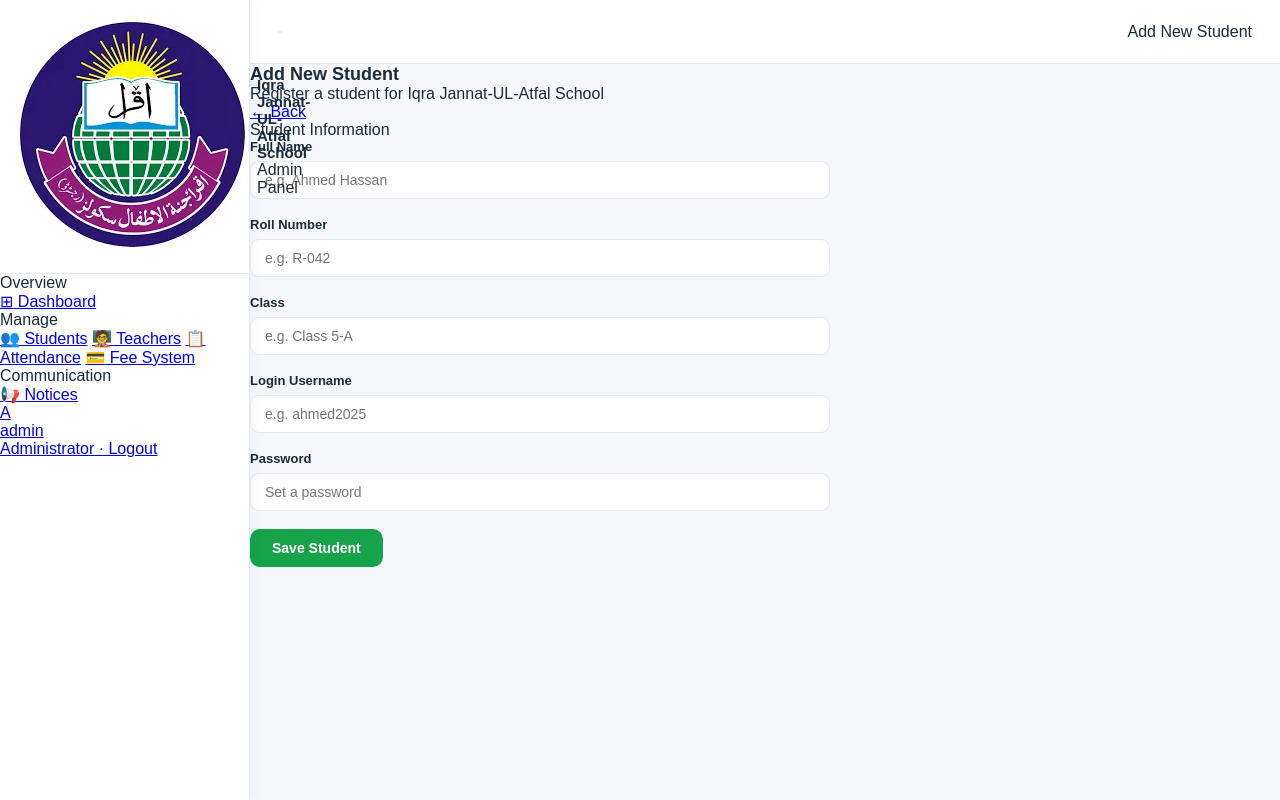
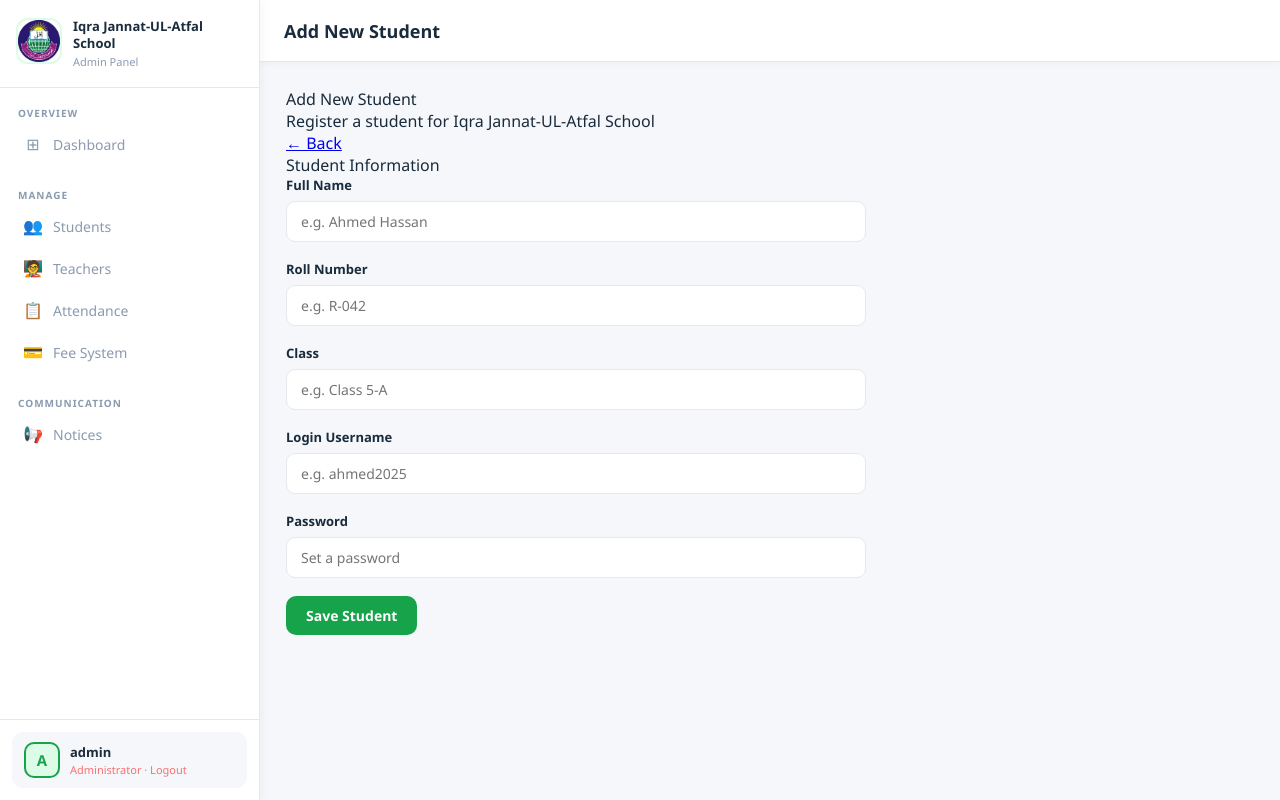
Before and after one commit to Raja468/iqra-school-system, a Flask app: page /admin/add_student in a window 1280 px wide. Run offline with Flask 3, Linux system fonts and the light colour scheme; a user stored in the database is signed in; some libraries are stand-ins or nearby versions.

Commit message:
White green theme CSS fixed

```diff
--- a/static/css/style.css
+++ b/static/css/style.css
@@ -2,134 +2,139 @@
 *, *::before, *::after { box-sizing: border-box; margin: 0; padding: 0; }
 
 :root {
-    --bg:       #f5f7fa;
-    --sidebar:  #ffffff;
-    --accent:   #16a34a;
-    --accent-2: #15803d;
+    --bg:           #f5f7fa;
+    --accent:       #16a34a;
+    --accent-2:     #15803d;
     --accent-light: #dcfce7;
-    --text:     #1a2b3c;
-    --muted:    #8a9bb0;
-    --border:   #e4e9f0;
-    --white:    #ffffff;
-    --radius:   14px;
-    --shadow:   0 2px 16px rgba(0,0,0,0.06);
+    --text:         #1a2b3c;
+    --muted:        #8a9bb0;
+    --border:       #e4e9f0;
+    --white:        #ffffff;
+    --radius:       14px;
+    --shadow:       0 2px 16px rgba(0,0,0,0.06);
+    --sidebar-w:    260px;
 }
 
 body {
-    font-family: 'Plus Jakarta Sans', sans-serif;
+    font-family: 'Plus Jakarta Sans', 'Segoe UI', sans-serif;
     background: var(--bg);
     color: var(--text);
     min-height: 100vh;
+    display: flex;
 }
-
-/* ===== LAYOUT ===== */
-.shell { display: flex; min-height: 100vh; }
 
 /* ===== SIDEBAR ===== */
 .sidebar {
-    width: 250px;
+    width: var(--sidebar-w);
     min-height: 100vh;
-    background: var(--sidebar);
+    background: var(--white);
     border-right: 1px solid var(--border);
     display: flex;
     flex-direction: column;
     position: fixed;
     top: 0; left: 0;
-    z-index: 100;
+    z-index: 200;
     box-shadow: 2px 0 12px rgba(0,0,0,0.04);
+    transition: transform 0.28s ease;
 }
 
+/* Brand */
 .sidebar-brand {
     display: flex;
     align-items: center;
-    gap: 12px;
-    padding: 22px 20px;
+    gap: 11px;
+    padding: 18px 16px;
     border-bottom: 1px solid var(--border);
 }
 
-.brand-icon {
-    width: 42px; height: 42px;
-    background: var(--accent);
+.brand-logo img {
+    width: 46px;
+    height: 46px;
     border-radius: 12px;
-    display: flex; align-items: center; justify-content: center;
-    font-size: 18px; color: white;
+    object-fit: cover;
+    border: 2px solid var(--accent-light);
     flex-shrink: 0;
 }
 
 .brand-name {
-    display: block;
-    font-size: 15px; font-weight: 700;
+    font-size: 13px;
+    font-weight: 700;
     color: var(--text);
+    line-height: 1.3;
 }
 
-.brand-sub {
-    display: block;
-    font-size: 11px; color: var(--muted);
-    margin-top: 1px;
+.brand-tagline {
+    font-size: 11px;
+    color: var(--muted);
+    margin-top: 2px;
 }
 
-.sidebar-nav {
-    flex: 1;
-    padding: 14px 12px;
-    display: flex;
-    flex-direction: column;
-    gap: 2px;
-    overflow-y: auto;
+/* Nav sections */
+.sidebar-section {
+    padding: 8px 10px 4px;
 }
 
-.nav-label {
+.sidebar-label {
     font-size: 10px;
     font-weight: 700;
     letter-spacing: 1px;
     text-transform: uppercase;
     color: var(--muted);
-    padding: 14px 8px 6px;
+    padding: 10px 8px 4px;
     display: block;
 }
 
-.nav-link {
+.nav-item {
     display: flex;
     align-items: center;
-    gap: 10px;
-    padding: 10px 12px;
+    gap: 9px;
+    padding: 9px 12px;
     border-radius: 10px;
     color: var(--muted);
     text-decoration: none;
     font-size: 14px;
     font-weight: 500;
     transition: all 0.18s ease;
+    margin-bottom: 2px;
 }
 
-.nav-link i { width: 18px; text-align: center; font-size: 14px; }
+.nav-icon { font-size: 16px; width: 22px; text-align: center; }
 
-.nav-link:hover {
+.nav-item:hover {
     background: var(--accent-light);
     color: var(--accent-2);
 }
 
-.nav-link.active {
+.nav-item.active {
     background: var(--accent-light);
     color: var(--accent);
     font-weight: 700;
     border-left: 3px solid var(--accent);
 }
 
-.sidebar-footer {
-    padding: 16px;
+/* Sidebar bottom user card */
+.sidebar-bottom {
+    margin-top: auto;
+    padding: 12px;
     border-top: 1px solid var(--border);
+}
+
+.user-card {
     display: flex;
     align-items: center;
     gap: 10px;
+    padding: 10px 12px;
+    border-radius: 11px;
+    background: var(--bg);
+    text-decoration: none;
+    transition: all 0.18s;
 }
 
-.admin-info {
-    display: flex;
-    align-items: center;
-    gap: 10px;
-    flex: 1;
+.user-card:hover {
+    background: #fee2e2;
 }
 
-.admin-avatar {
+.user-avatar {
     width: 36px; height: 36px;
     background: var(--accent-light);
     border: 2px solid var(--accent);
@@ -139,78 +144,88 @@
     flex-shrink: 0;
 }
 
-.admin-name { font-size: 13px; font-weight: 700; color: var(--text); }
-.admin-role { font-size: 11px; color: var(--muted); margin-top: 1px; }
+.user-name { font-size: 13px; font-weight: 700; color: var(--text); }
+.user-role { font-size: 11px; color: #f87171; margin-top: 1px; font-weight: 500; }
 
-.logout-btn {
-    width: 34px; height: 34px;
-    background: #fef2f2;
-    border-radius: 9px;
-    display: flex; align-items: center; justify-content: center;
-    color: #f87171;
-    text-decoration: none;
-    transition: all 0.18s;
-    flex-shrink: 0;
+/* Mobile overlay */
+.sidebar-overlay {
+    display: none;
+    position: fixed;
+    inset: 0;
+    background: rgba(0,0,0,0.35);
+    z-index: 150;
 }
-.logout-btn:hover { background: #ef4444; color: white; }
+.sidebar-overlay.active { display: block; }
 
 /* ===== MAIN ===== */
 .main {
-    margin-left: 250px;
+    margin-left: var(--sidebar-w);
     flex: 1;
     display: flex;
     flex-direction: column;
     min-height: 100vh;
+    width: calc(100% - var(--sidebar-w));
 }
 
 /* ===== TOPBAR ===== */
 .topbar {
     background: var(--white);
     border-bottom: 1px solid var(--border);
-    padding: 0 28px;
-    height: 64px;
+    padding: 0 24px;
+    height: 62px;
     display: flex;
     align-items: center;
-    justify-content: space-between;
-    position: sticky; top: 0; z-index: 50;
+    gap: 16px;
+    position: sticky; top: 0; z-index: 100;
+    box-shadow: 0 1px 8px rgba(0,0,0,0.04);
 }
 
-.page-title { font-size: 18px; font-weight: 700; color: var(--text); }
+.topbar-title {
+    font-size: 18px;
+    font-weight: 700;
+    color: var(--text);
+    flex: 1;
+}
 
-.date-badge {
-    display: flex;
-    align-items: center;
-    gap: 8px;
-    background: var(--accent-light);
-    border-radius: 8px;
-    padding: 7px 14px;
-    font-size: 13px;
-    color: var(--accent-2);
-    font-weight: 600;
+.hamburger {
+    display: none;
+    flex-direction: column;
+    gap: 5px;
+    background: none;
+    border: none;
+    cursor: pointer;
+    padding: 4px;
 }
-.date-badge i { color: var(--accent); }
+.hamburger span {
+    display: block;
+    width: 22px; height: 2px;
+    background: var(--text);
+    border-radius: 2px;
+}
 
-.page-content { padding: 28px; }
+/* ===== CONTENT ===== */
+.content { padding: 26px; flex: 1; }
 
-/* ===== STATS CARDS ===== */
+/* ===== STATS GRID ===== */
 .stats-grid {
     display: grid;
     grid-template-columns: repeat(4, 1fr);
     gap: 18px;
-    margin-bottom: 28px;
+    margin-bottom: 26px;
 }
 
 .stat-card {
     background: var(--white);
     border-radius: var(--radius);
-    padding: 22px 20px;
+    padding: 20px 18px;
     display: flex;
     align-items: center;
-    gap: 16px;
+    gap: 15px;
     box-shadow: var(--shadow);
     border: 1px solid var(--border);
     border-top: 4px solid transparent;
     transition: transform 0.2s, box-shadow 0.2s;
+    text-decoration: none;
 }
 
 .stat-card:hover {
@@ -218,23 +233,22 @@
     box-shadow: 0 8px 24px rgba(0,0,0,0.09);
 }
 
-.stat-card.green  { border-top-color: #16a34a; }
-.stat-card.blue   { border-top-color: #3b82f6; }
-.stat-card.emerald{ border-top-color: #10b981; }
-.stat-card.amber  { border-top-color: #f59e0b; }
+.stat-card.green   { border-top-color: #16a34a; }
+.stat-card.blue    { border-top-color: #3b82f6; }
+.stat-card.emerald { border-top-color: #10b981; }
+.stat-card.amber   { border-top-color: #f59e0b; }
 
 .stat-icon {
-    width: 50px; height: 50px;
+    width: 48px; height: 48px;
     border-radius: 13px;
     display: flex; align-items: center; justify-content: center;
-    font-size: 20px;
-    flex-shrink: 0;
+    font-size: 20px; flex-shrink: 0;
 }
 
-.green  .stat-icon { background: #dcfce7; color: #16a34a; }
-.blue   .stat-icon { background: #dbeafe; color: #3b82f6; }
-.emerald.stat-icon { background: #d1fae5; color: #10b981; }
-.amber  .stat-icon { background: #fef3c7; color: #f59e0b; }
+.green   .stat-icon { background: #dcfce7; color: #16a34a; }
+.blue    .stat-icon { background: #dbeafe; color: #3b82f6; }
+.emerald .stat-icon { background: #d1fae5; color: #10b981; }
+.amber   .stat-icon { background: #fef3c7; color: #f59e0b; }
 
 .stat-value { font-size: 28px; font-weight: 800; color: var(--text); line-height: 1; }
 .stat-label { font-size: 13px; font-weight: 600; color: var(--text); margin: 4px 0 2px; }
@@ -242,39 +256,29 @@
 
 /* ===== SECTION TITLE ===== */
 .section-title {
-    font-size: 13px;
-    font-weight: 700;
-    text-transform: uppercase;
-    letter-spacing: 0.8px;
-    color: var(--muted);
-    margin-bottom: 12px;
+    font-size: 13px; font-weight: 700;
+    text-transform: uppercase; letter-spacing: 0.8px;
+    color: var(--muted); margin-bottom: 12px;
 }
 
 /* ===== QUICK ACTIONS ===== */
 .actions-row {
-    display: flex;
-    gap: 10px;
-    flex-wrap: wrap;
-    margin-bottom: 28px;
+    display: flex; gap: 10px;
+    flex-wrap: wrap; margin-bottom: 26px;
 }
 
 .action-btn {
-    display: flex;
-    align-items: center;
-    gap: 8px;
+    display: flex; align-items: center; gap: 8px;
     padding: 10px 18px;
     background: var(--white);
     border: 1.5px solid var(--border);
     border-radius: 10px;
     color: var(--text);
-    font-size: 13px;
-    font-weight: 600;
+    font-size: 13px; font-weight: 600;
     text-decoration: none;
     transition: all 0.18s;
 }
-
 .action-btn i { color: var(--accent); font-size: 14px; }
-
 .action-btn:hover {
     border-color: var(--accent);
     background: var(--accent-light);
@@ -300,16 +304,18 @@
 }
 
 .card-header {
-    display: flex;
-    align-items: center;
+    display: flex; align-items: center;
     justify-content: space-between;
-    padding: 18px 20px;
+    padding: 16px 20px;
     border-bottom: 1px solid var(--border);
 }
 
 .card-title { font-size: 15px; font-weight: 700; }
 
-.card-link { font-size: 13px; color: var(--accent); text-decoration: none; font-weight: 600; }
+.card-link {
+    font-size: 13px; color: var(--accent);
+    text-decoration: none; font-weight: 600;
+}
 .card-link:hover { color: var(--accent-2); }
 
 /* ===== TABLE ===== */
@@ -318,10 +324,8 @@
 .data-table thead th {
     padding: 11px 20px;
     text-align: left;
-    font-size: 11px;
-    font-weight: 700;
-    text-transform: uppercase;
-    letter-spacing: 0.7px;
+    font-size: 11px; font-weight: 700;
+    text-transform: uppercase; letter-spacing: 0.7px;
     color: var(--muted);
     background: #f8fafc;
     border-bottom: 1px solid var(--border);
@@ -330,7 +334,7 @@
 .data-table tbody tr { border-bottom: 1px solid #f0f4f8; transition: background 0.15s; }
 .data-table tbody tr:hover { background: #f8fafc; }
 .data-table tbody tr:last-child { border: none; }
-.data-table td { padding: 13px 20px; color: var(--text); }
+.data-table td { padding: 12px 20px; color: var(--text); }
 
 .student-name-cell { display: flex; align-items: center; gap: 10px; font-weight: 600; }
 
@@ -349,22 +353,33 @@
     color: var(--accent-2);
     border-radius: 6px;
     padding: 3px 10px;
-    font-size: 12px;
-    font-weight: 600;
+    font-size: 12px; font-weight: 600;
 }
 
 .muted { color: var(--muted); }
+.empty-row { padding: 24px 20px; color: var(--muted); font-size: 14px; text-align: center; }
 
-.empty-row { padding: 24px 20px; color: var(--muted); font-size: 14px; text-align: center; }
+/* Topbar buttons */
+.btn-primary {
+    display: inline-flex; align-items: center; gap: 8px;
+    background: var(--accent); color: white;
+    border: none; padding: 10px 20px;
+    border-radius: 10px; font-size: 14px; font-weight: 600;
+    cursor: pointer; font-family: inherit;
+    transition: all 0.18s; text-decoration: none;
+}
+.btn-primary:hover {
+    background: var(--accent-2);
+    box-shadow: 0 4px 14px rgba(22,163,74,0.3);
+    transform: translateY(-1px);
+}
 
 /* ===== NOTICES ===== */
 .notices-list { padding: 8px 0; }
 
 .notice-item {
-    display: flex;
-    align-items: flex-start;
-    gap: 14px;
-    padding: 14px 20px;
+    display: flex; align-items: flex-start;
+    gap: 14px; padding: 14px 20px;
     border-bottom: 1px solid #f0f4f8;
     transition: background 0.15s;
 }
@@ -373,48 +388,35 @@
 
 .notice-dot {
     width: 9px; height: 9px;
-    background: var(--accent);
-    border-radius: 50%;
-    margin-top: 5px;
-    flex-shrink: 0;
+    background: var(--accent); border-radius: 50%;
+    margin-top: 5px; flex-shrink: 0;
 }
 
 .notice-title { font-size: 14px; font-weight: 600; color: var(--text); }
-.notice-time { font-size: 12px; color: var(--muted); margin-top: 3px; }
+.notice-time  { font-size: 12px; color: var(--muted); margin-top: 3px; }
 
-/* ===== FORM STYLES ===== */
+/* ===== FORMS ===== */
 .form-card {
-    background: var(--white);
-    border-radius: var(--radius);
-    box-shadow: var(--shadow);
-    border: 1px solid var(--border);
-    padding: 28px;
-    max-width: 520px;
+    background: var(--white); border-radius: var(--radius);
+    box-shadow: var(--shadow); border: 1px solid var(--border);
+    padding: 28px; max-width: 520px;
 }
 
 .form-group { margin-bottom: 18px; }
 
 .form-group label {
-    display: block;
-    font-size: 13px;
-    font-weight: 600;
-    color: var(--text);
-    margin-bottom: 7px;
+    display: block; font-size: 13px; font-weight: 600;
+    color: var(--text); margin-bottom: 7px;
 }
 
 .form-group input,
 .form-group select,
 .form-group textarea {
-    width: 100%;
-    padding: 10px 14px;
-    border: 1.5px solid var(--border);
-    border-radius: 9px;
-    font-size: 14px;
-    font-family: inherit;
-    color: var(--text);
-    background: var(--white);
-    transition: border-color 0.18s;
-    outline: none;
+    width: 100%; padding: 10px 14px;
+    border: 1.5px solid var(--border); border-radius: 9px;
+    font-size: 14px; font-family: inherit;
+    color: var(--text); background: var(--white);
+    transition: border-color 0.18s; outline: none;
 }
 
 .form-group input:focus,
@@ -424,42 +426,16 @@
     box-shadow: 0 0 0 3px rgba(22,163,74,0.1);
 }
 
-.btn-primary {
-    display: inline-flex;
-    align-items: center;
-    gap: 8px;
-    background: var(--accent);
-    color: white;
-    border: none;
-    padding: 11px 22px;
-    border-radius: 10px;
-    font-size: 14px;
-    font-weight: 600;
-    cursor: pointer;
-    font-family: inherit;
-    transition: all 0.18s;
-    text-decoration: none;
-}
-.btn-primary:hover {
-    background: var(--accent-2);
-    box-shadow: 0 4px 14px rgba(22,163,74,0.3);
-    transform: translateY(-1px);
-}
-
-/* ===== LOGIN PAGE ===== */
+/* ===== LOGIN ===== */
 .login-page {
-    min-height: 100vh;
+    min-height: 100vh; width: 100%;
     background: linear-gradient(135deg, #f0fdf4 0%, #dcfce7 50%, #f5f7fa 100%);
-    display: flex;
-    align-items: center;
-    justify-content: center;
+    display: flex; align-items: center; justify-content: center;
 }
 
 .login-box {
-    background: white;
-    border-radius: 20px;
-    padding: 44px 40px;
-    width: 380px;
+    background: white; border-radius: 20px;
+    padding: 44px 40px; width: 380px;
     box-shadow: 0 20px 60px rgba(22,163,74,0.12), 0 4px 20px rgba(0,0,0,0.08);
     border: 1px solid var(--border);
 }
@@ -470,34 +446,30 @@
     width: 60px; height: 60px;
     background: linear-gradient(135deg, #16a34a, #15803d);
     border-radius: 18px;
-    display: inline-flex;
-    align-items: center;
-    justify-content: center;
-    font-size: 26px;
-    color: white;
-    margin-bottom: 12px;
+    display: inline-flex; align-items: center; justify-content: center;
+    font-size: 26px; color: white; margin-bottom: 12px;
     box-shadow: 0 8px 20px rgba(22,163,74,0.3);
 }
 
 .login-title { font-size: 22px; font-weight: 800; color: var(--text); }
-.login-sub { font-size: 13px; color: var(--muted); margin-top: 4px; }
+.login-sub   { font-size: 13px; color: var(--muted); margin-top: 4px; }
 
 .error-msg {
-    background: #fef2f2;
-    border: 1px solid #fecaca;
-    color: #dc2626;
-    border-radius: 9px;
-    padding: 10px 14px;
-    font-size: 13px;
-    font-weight: 500;
-    margin-bottom: 16px;
+    background: #fef2f2; border: 1px solid #fecaca;
+    color: #dc2626; border-radius: 9px;
+    padding: 10px 14px; font-size: 13px;
+    font-weight: 500; margin-bottom: 16px;
 }
 
 /* ===== RESPONSIVE ===== */
 @media (max-width: 1100px) { .stats-grid { grid-template-columns: repeat(2, 1fr); } }
+
 @media (max-width: 768px) {
-    .sidebar { width: 0; overflow: hidden; }
-    .main { margin-left: 0; }
+    .sidebar { transform: translateX(-100%); }
+    .sidebar.open { transform: translateX(0); }
+    .main { margin-left: 0; width: 100%; }
+    .hamburger { display: flex; }
     .bottom-grid { grid-template-columns: 1fr; }
     .stats-grid { grid-template-columns: 1fr 1fr; }
+    .actions-row { gap: 8px; }
 }
```
